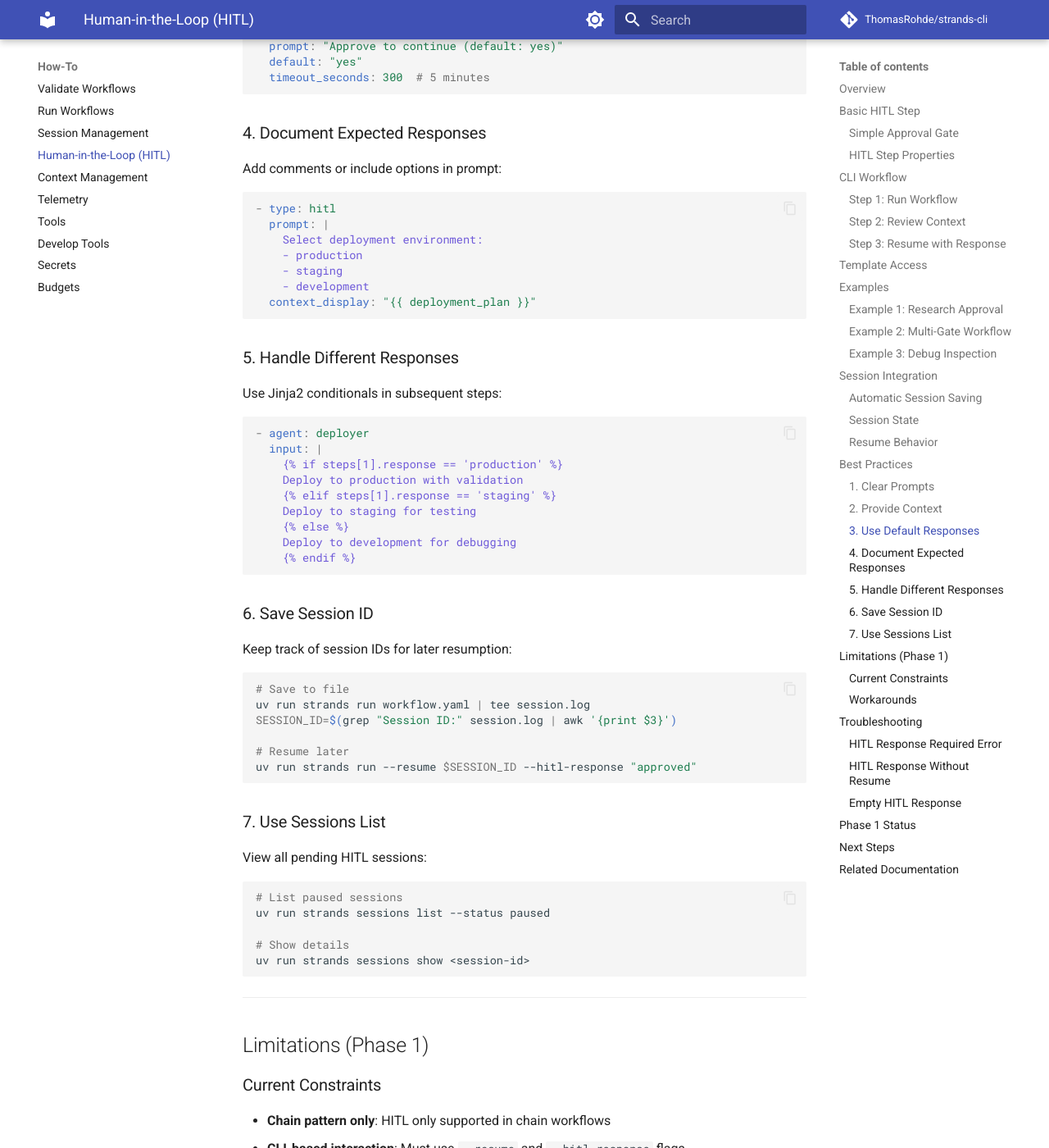
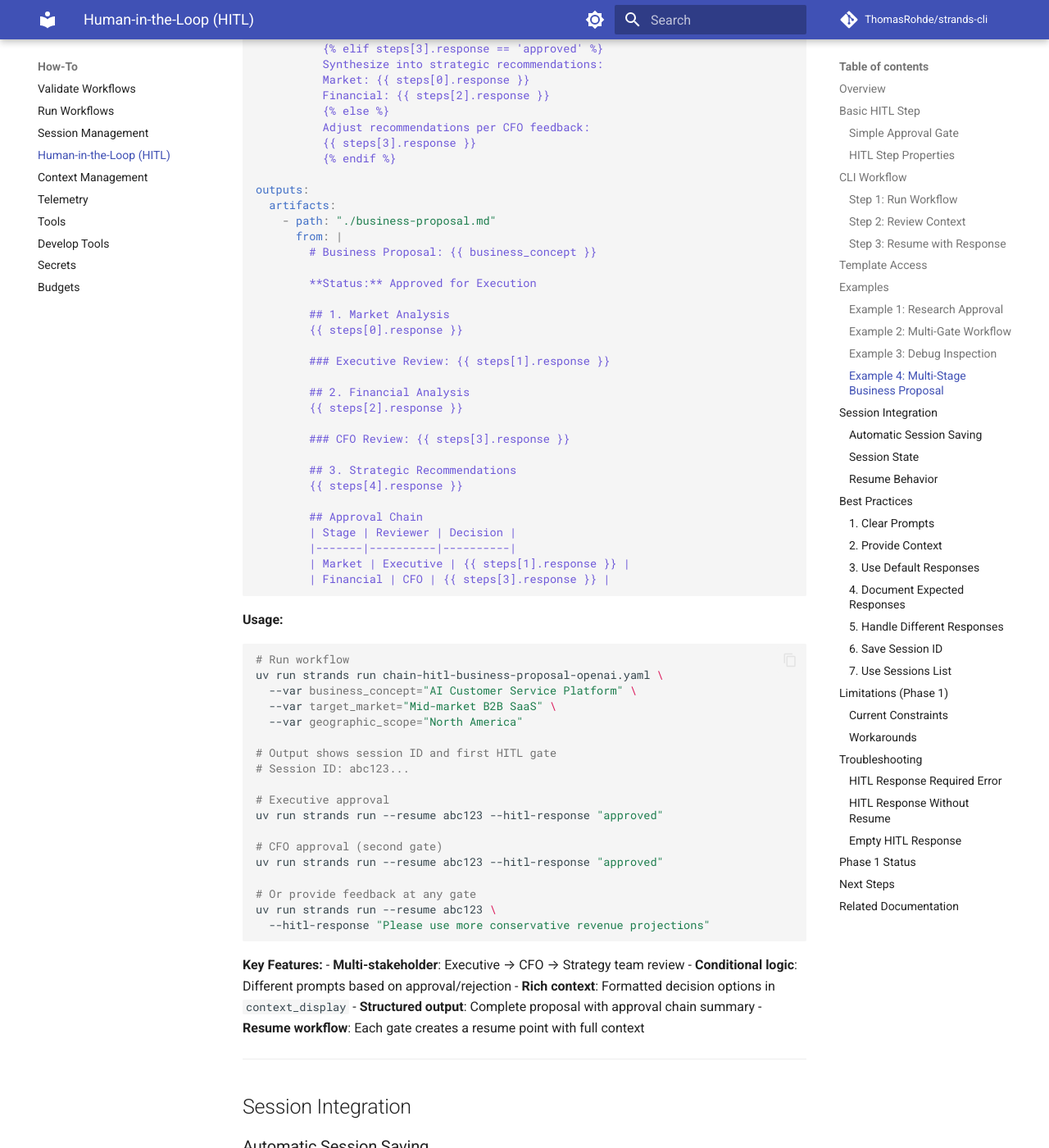
Before and after one commit to ThomasRohde/strands-cli, an MkDocs documentation site: the page built from manual/howto/hitl.md, in a window 1280 px wide and 1400 px high, scrolled down 7664 px. Shown: the whole window at 82% size. Built offline with MkDocs 1.6.1 and Material for MkDocs 9.7.7, drawn with Linux system fonts in a browser that asks for light colours; comment, search, counter and statistics services are not loaded; the version menu is left out; some of the changed text lies outside the part shown.

Commit message:
feat: Add multi-stage business proposal example with HITL approval gates and enhance session handling

````diff
--- a/manual/howto/hitl.md
+++ b/manual/howto/hitl.md
@@ -269,6 +269,170 @@ pattern:
         input: "Analyze: {{ steps[0].response }}"
 ```
 
+### Example 4: Multi-Stage Business Proposal
+
+A sophisticated workflow with multiple HITL approval gates for executive and CFO review:
+
+```yaml
+version: 0
+name: "hitl-business-proposal"
+description: "Chain workflow with 2 HITL approval gates for business proposal review"
+
+runtime:
+  provider: openai
+  model_id: gpt-5-nano
+  budgets:
+    max_tokens: 15000
+
+agents:
+  market_analyst:
+    prompt: |
+      You are a senior market analyst with expertise in competitive analysis.
+      Provide detailed, data-driven market analysis with clear insights.
+
+  financial_analyst:
+    prompt: |
+      You are a financial analyst specializing in business case development.
+      Create comprehensive financial projections and ROI analysis.
+
+  strategist:
+    prompt: |
+      You are a business strategist who synthesizes market and financial data
+      into actionable strategic recommendations.
+
+pattern:
+  type: chain
+  config:
+    steps:
+      # Step 1: Market Analysis
+      - agent: market_analyst
+        input: |
+          Conduct market analysis for:
+          Business: {{ business_concept }}
+          Market: {{ target_market }}
+          Geography: {{ geographic_scope }}
+
+      # Step 2: Executive Review Gate
+      - type: hitl
+        prompt: |
+          **EXECUTIVE REVIEW REQUIRED**
+
+          Review market analysis. You may:
+          - Type 'approved' to proceed to financial analysis
+          - Provide feedback for revisions
+          - Type 'reject' to halt the proposal
+        context_display: |
+          ## Market Analysis Report
+          {{ steps[0].response }}
+
+          **Decision Options:**
+          - ✅ approved - Proceed to financial analysis
+          - 📝 [feedback] - Request revisions
+          - ❌ reject - Stop proposal
+        default: "approved"
+        timeout_seconds: 7200  # 2 hours
+
+      # Step 3: Financial Analysis (conditional)
+      - agent: financial_analyst
+        input: |
+          {% if steps[1].response == 'reject' %}
+          Rejected. Summarize why this opportunity is not viable.
+          {% elif steps[1].response == 'approved' %}
+          Develop financial model based on approved analysis:
+          {{ steps[0].response }}
+          {% else %}
+          Revise analysis addressing: {{ steps[1].response }}
+          Original: {{ steps[0].response }}
+          {% endif %}
+
+      # Step 4: CFO Review Gate
+      - type: hitl
+        prompt: |
+          **CFO REVIEW REQUIRED**
+
+          Review financial analysis and projections.
+        context_display: |
+          ## Financial Analysis Report
+          {{ steps[2].response }}
+
+          **Decision Options:**
+          - ✅ approved - Proceed to strategy
+          - 📝 [feedback] - Request adjustments
+          - ❌ reject - Insufficient financial case
+        default: "approved"
+        timeout_seconds: 7200
+
+      # Step 5: Strategic Recommendations
+      - agent: strategist
+        input: |
+          {% if steps[3].response == 'reject' %}
+          Financial rejected. Explain why this doesn't meet criteria.
+          {% elif steps[3].response == 'approved' %}
+          Synthesize into strategic recommendations:
+          Market: {{ steps[0].response }}
+          Financial: {{ steps[2].response }}
+          {% else %}
+          Adjust recommendations per CFO feedback:
+          {{ steps[3].response }}
+          {% endif %}
+
+outputs:
+  artifacts:
+    - path: "./business-proposal.md"
+      from: |
+        # Business Proposal: {{ business_concept }}
+
+        **Status:** Approved for Execution
+
+        ## 1. Market Analysis
+        {{ steps[0].response }}
+
+        ### Executive Review: {{ steps[1].response }}
+
+        ## 2. Financial Analysis
+        {{ steps[2].response }}
+
+        ### CFO Review: {{ steps[3].response }}
+
+        ## 3. Strategic Recommendations
+        {{ steps[4].response }}
+
+        ## Approval Chain
+        | Stage | Reviewer | Decision |
+        |-------|----------|----------|
+        | Market | Executive | {{ steps[1].response }} |
+        | Financial | CFO | {{ steps[3].response }} |
+```
+
+**Usage:**
+```bash
+# Run workflow
+uv run strands run chain-hitl-business-proposal-openai.yaml \
+  --var business_concept="AI Customer Service Platform" \
+  --var target_market="Mid-market B2B SaaS" \
+  --var geographic_scope="North America"
+
+# Output shows session ID and first HITL gate
+# Session ID: abc123...
+
+# Executive approval
+uv run strands run --resume abc123 --hitl-response "approved"
+
+# CFO approval (second gate)
+uv run strands run --resume abc123 --hitl-response "approved"
+
+# Or provide feedback at any gate
+uv run strands run --resume abc123 \
+  --hitl-response "Please use more conservative revenue projections"
+```
+
+**Key Features:**
+- **Multi-stakeholder**: Executive → CFO → Strategy team review
+- **Conditional logic**: Different prompts based on approval/rejection
+- **Rich context**: Formatted decision options in `context_display`
+- **Structured output**: Complete proposal with approval chain summary
+- **Resume workflow**: Each gate creates a resume point with full context
+
 ---
 
 ## Session Integration
````
Also changed, not shown: 7 other files.
